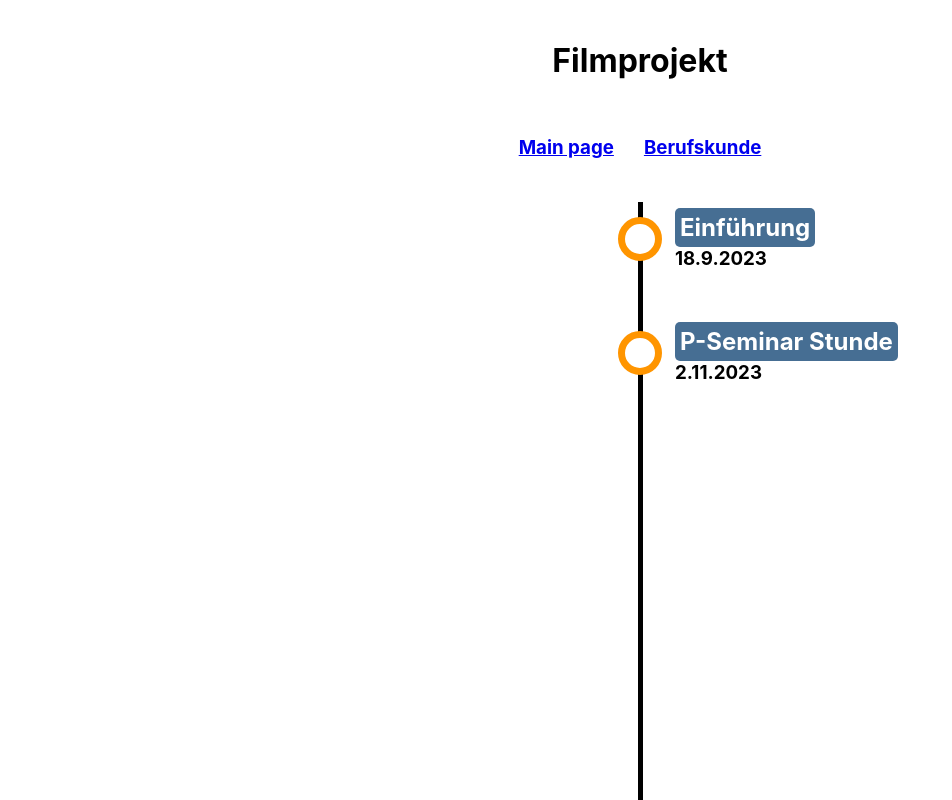
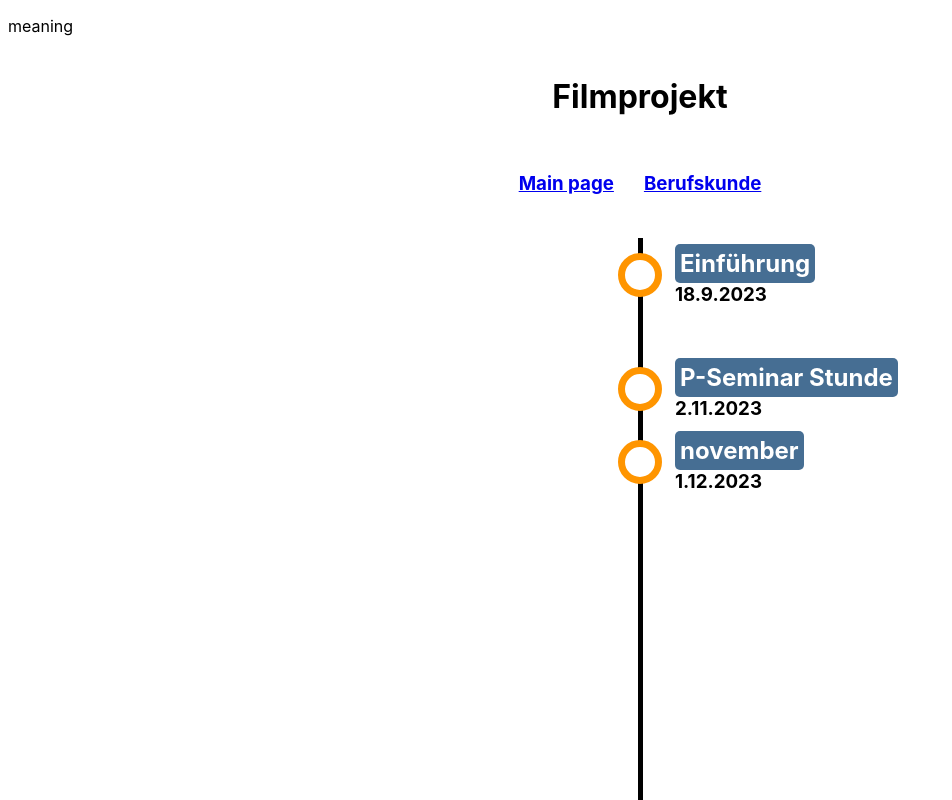
Before and after one commit to squiddle2649/reactSeminar, a React (Create React App) app: page /filmprojekt in a window 1280 px wide. Shown: the top 800 px of the page, without its empty margins (0-952 px from the left). Built offline with nearby package versions, Linux system fonts and the light colour scheme.

Commit message:
I changed the json so that it says private: false

```diff
--- a/package.json
+++ b/package.json
@@ -1,7 +1,8 @@
 {
+  "homepage":"https://squiddle2649.github.io/reactSeminar",
   "name": "my-react-app",
   "version": "0.1.0",
-  "private": true,
+  "private": false,
   "dependencies": {
     "@testing-library/jest-dom": "^5.17.0",
     "@testing-library/react": "^13.4.0",
--- a/public/index.html
+++ b/public/index.html
@@ -37,6 +37,7 @@
     </style>
   </head>
   <body>
+    <p>meaning</p>
     <noscript>You need to enable JavaScript to run this app.</noscript>
     <div id="root"></div>
     <!--
--- a/src/pages/filmProjekt/filmprojektText.js
+++ b/src/pages/filmProjekt/filmprojektText.js
@@ -24,6 +24,8 @@ function FilmprojektText(props){
                 <li>Schöne Kinematographie: die Aufnahmen und Kamerawinkel haben sehr gut das Leben von Frederika illustriert und haben zum dokumentarischen Erzählen beigetragen.</li>
                 <li>Obwohl es im einem Haus voller Tiere gefilmt wurde, hatte der Ton eine sehr hohe Qualität</li>
             </ul>
+
+
         </div>;
       } else {
         return <p>not Einführung</p>;
--- a/src/pages/filmProjekt/timeline/timeline.js
+++ b/src/pages/filmProjekt/timeline/timeline.js
@@ -12,6 +12,10 @@ function Timeline(props){
               date = {event.date}>
               </TimelineItem>
             })}
+            <TimelineItem
+            title="november"
+            date={new Date(2023, 11, 1)}
+            ></TimelineItem>
         </div>
     </div>
 }
--- a/src/pages/filmProjekt/timeline/timelineStyling.css
+++ b/src/pages/filmProjekt/timeline/timelineStyling.css
@@ -19,6 +19,9 @@
     justify-content: space-around;
     position: relative;
 
+}
+.month{
+    margin-right: 50px;
 }
 .timelineItem{
 
--- a/src/pages/mainPage/mainPageHeader.js
+++ b/src/pages/mainPage/mainPageHeader.js
@@ -10,8 +10,9 @@ function MainPageHeader(){
     flexDirection:"column"
   }
   return (<div style={containerStyle}>
-    <h1>P-Seminar-Portfolio</h1>
+    <h1>P-Seminar Portfolio</h1>
     <h2 >Bruno Avelar</h2>
+
   </div>)
 }
 
--- a/src/pages/mainPage/twoButtons.js
+++ b/src/pages/mainPage/twoButtons.js
@@ -10,7 +10,10 @@ function TwoButtons(){
 
 
 
-    return <div className = "container" style = {containerStyle}>
+    return <div>
+
+      <div className = "container" style = {containerStyle}>
+
         <Link to="/berufskunde" className="button berufButton">
           <h1>Berufskunde</h1>
         </Link>
@@ -18,6 +21,7 @@ function TwoButtons(){
           <h1>Filmprojekt</h1>
         </Link>
       </div>
+    </div>
 
   }
 export default TwoButtons;
```
Lines whose indentation alone changed are shown as unchanged.
